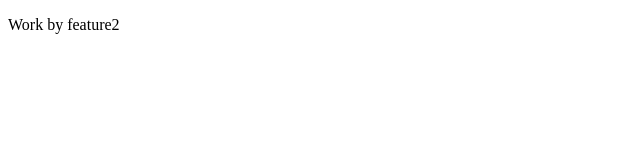
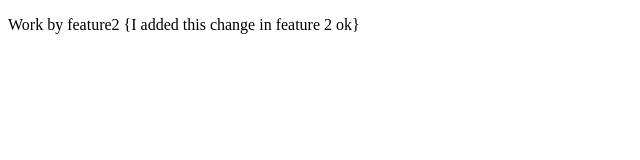
Before and after one commit to Yash08official/Git_another_one, a plain HTML site: page index.html in a window 1280 px wide. Shown: the whole page, without its empty margins (0-640 px from the left). Drawn offline with Linux system fonts and the light colour scheme.

Commit message:
new msg again

```diff
--- a/index.html
+++ b/index.html
@@ -6,6 +6,6 @@
     <title>Document</title>
   </head>
   <body>
-    <p>Work by feature2</p>
+    <p>Work by feature2 {I added this change in feature 2 ok}</p>
   </body>
 </html>
```
Also changed, not shown: 1 other file.
